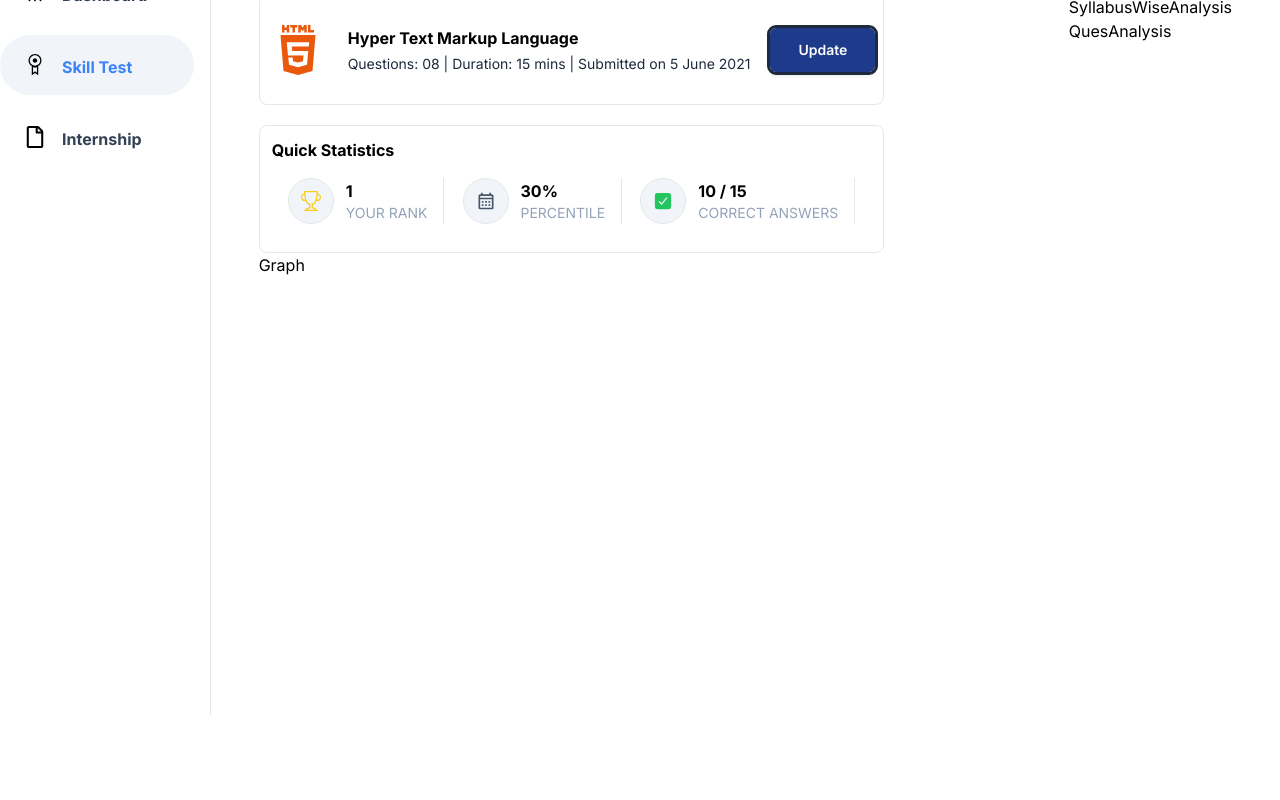
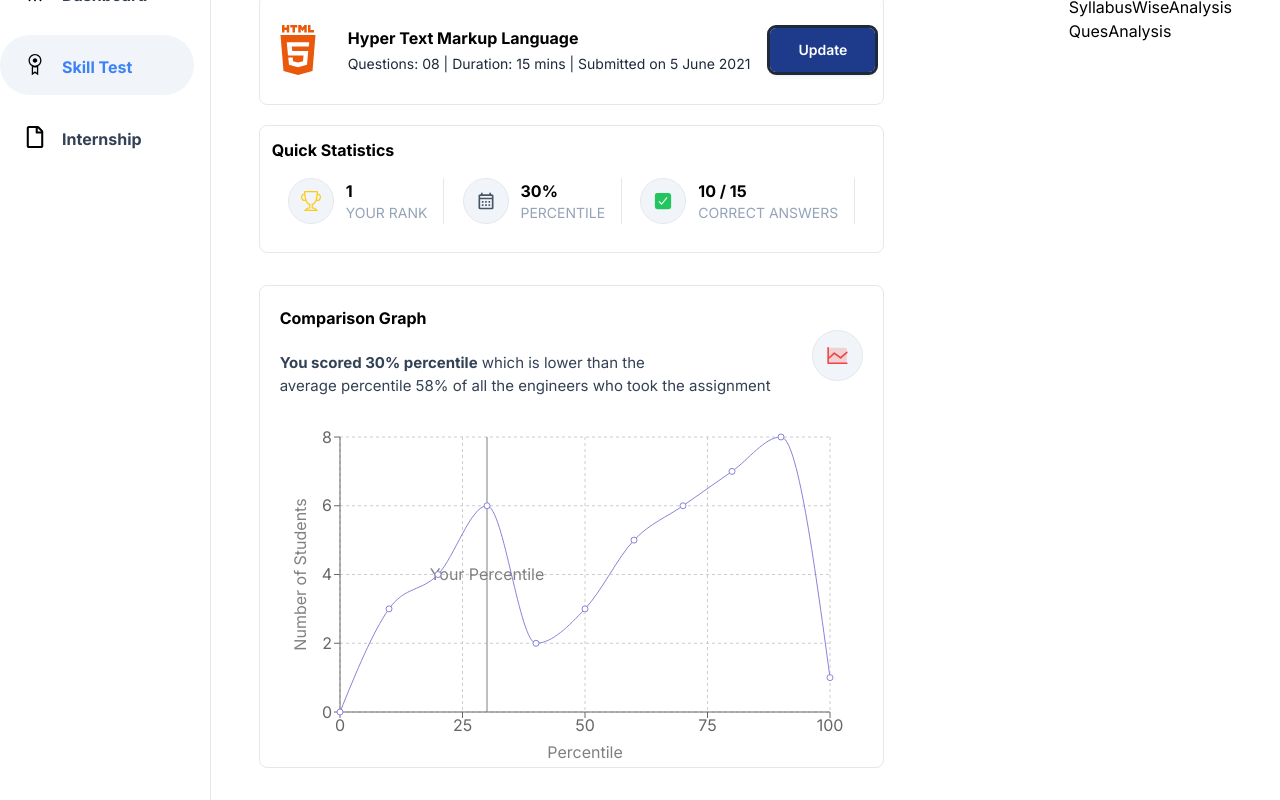
Before and after one commit to ShantanuSutar/WhatBytes, a Next.js app: page /skilltest in a window 1280 px wide. Shown: the part 270-1070 px from the top of the page. Before the commit the page ends 985 px from the top, so only its background shows below. Built offline with nearby package versions, Linux system fonts and the light colour scheme.

Commit message:
ui: Graph

```diff
--- a/app/skilltest/_components/Graph.jsx
+++ b/app/skilltest/_components/Graph.jsx
@@ -1,5 +1,112 @@
-const Graph = () => {
-  return <div>Graph</div>;
+// import { LineChart } from "@mui/x-charts";
+import {
+  LineChart,
+  Line,
+  XAxis,
+  YAxis,
+  CartesianGrid,
+  Tooltip,
+  Legend,
+  ReferenceLine,
+} from "recharts";
+import { PiChartLineDuotone } from "react-icons/pi";
+
+const Graph = ({ scores }) => {
+  const data = [
+    { x: 0, y: 0 },
+    { x: 10, y: 3 },
+    { x: 20, y: 4 },
+    { x: 30, y: 6 },
+    { x: 40, y: 2 },
+    { x: 50, y: 3 },
+    { x: 60, y: 5 },
+    { x: 70, y: 6 },
+    { x: 80, y: 7 },
+    { x: 90, y: 8 },
+    { x: 100, y: 1 },
+  ];
+
+  // Calculate the total number of students
+  const totalStudents = data.reduce((sum, point) => sum + point.y, 0);
+
+  // Calculate the weighted sum of percentiles
+  const weightedSum = data.reduce((sum, point) => sum + point.x * point.y, 0);
+
+  // Calculate the average percentile
+  const averagePercentile = Math.round(weightedSum / totalStudents);
+
+  return (
+    <div className="a mt-8 border rounded-lg w-full">
+      <div className=" p-5">
+        <h1 className="a font-bold">Comparison Graph</h1>
+        <div className="  flex items-baseline justify-between ">
+          <p className="a text-slate-700 text-[15px]">
+            <strong>You scored {scores.percentile}% percentile</strong> which is
+            lower than the <br /> average percentile {averagePercentile}% of all
+            the engineers who took the assignment
+          </p>
+          <div className="a bg-slate-100 flex items-center justify-center rounded-full p-3 border">
+            <PiChartLineDuotone className="a text-red-500" size={25} />
+          </div>
+        </div>
+      </div>
+      <LineChart
+        width={600}
+        height={350}
+        data={data}
+        margin={{ top: 20, right: 30, left: 20, bottom: 25 }}
+      >
+        <CartesianGrid strokeDasharray="3 3" />
+        {/* <XAxis
+          dataKey="x"
+          label={{
+            value: "Percentile",
+            position: "center",
+            offset: -10,
+            dy: 25,
+          }}
+        /> */}
+        <XAxis
+          dataKey="x"
+          type="number"
+          domain={[0, 100]}
+          ticks={[0, 25, 50, 75, 100]}
+          label={{
+            value: "Percentile",
+            position: "center",
+            offset: -10,
+            dy: 25,
+          }}
+        />
+        <YAxis
+          label={{
+            value: "Number of Students",
+            angle: -90,
+            position: "center",
+            dx: -10,
+          }}
+        />
+        <Tooltip
+          formatter={(value, name, props) => [
+            `numberOfStudents: ${props.payload.y}`,
+          ]}
+        />
+        {/* <Legend verticalAlign="top" height={36} /> */}
+        <ReferenceLine
+          x={scores.percentile}
+          stroke="grey"
+          label="Your Percentile"
+        />
+
+        <Line
+          type="monotone"
+          dataKey="y"
+          stroke="#8884d8"
+          activeDot={{ r: 8 }}
+        />
+      </LineChart>
+    </div>
+  );
 };
 
 export default Graph;
--- a/app/skilltest/page.jsx
+++ b/app/skilltest/page.jsx
@@ -23,7 +23,7 @@ const SkillTest = () => {
         <div>
           <Topic setShowModal={setShowModal} />
           <Statistics scores={scores} />
-          <Graph />
+          <Graph scores={scores} />
         </div>
         {/* Right */}
         <div>
```
Also changed, not shown: package.json (+7 -1 lines), 1 other file (tests, documents, lock files or other folders).
